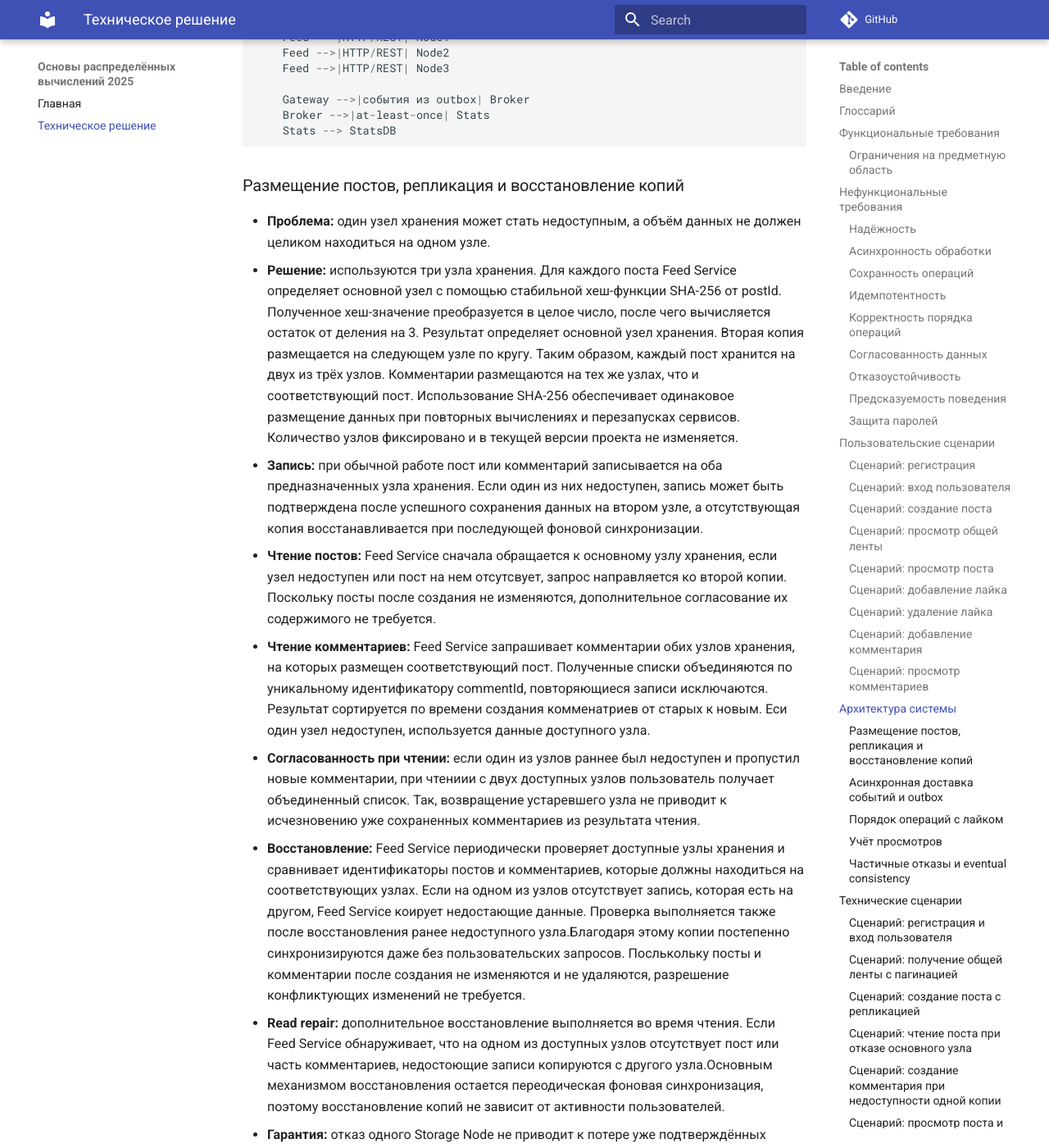
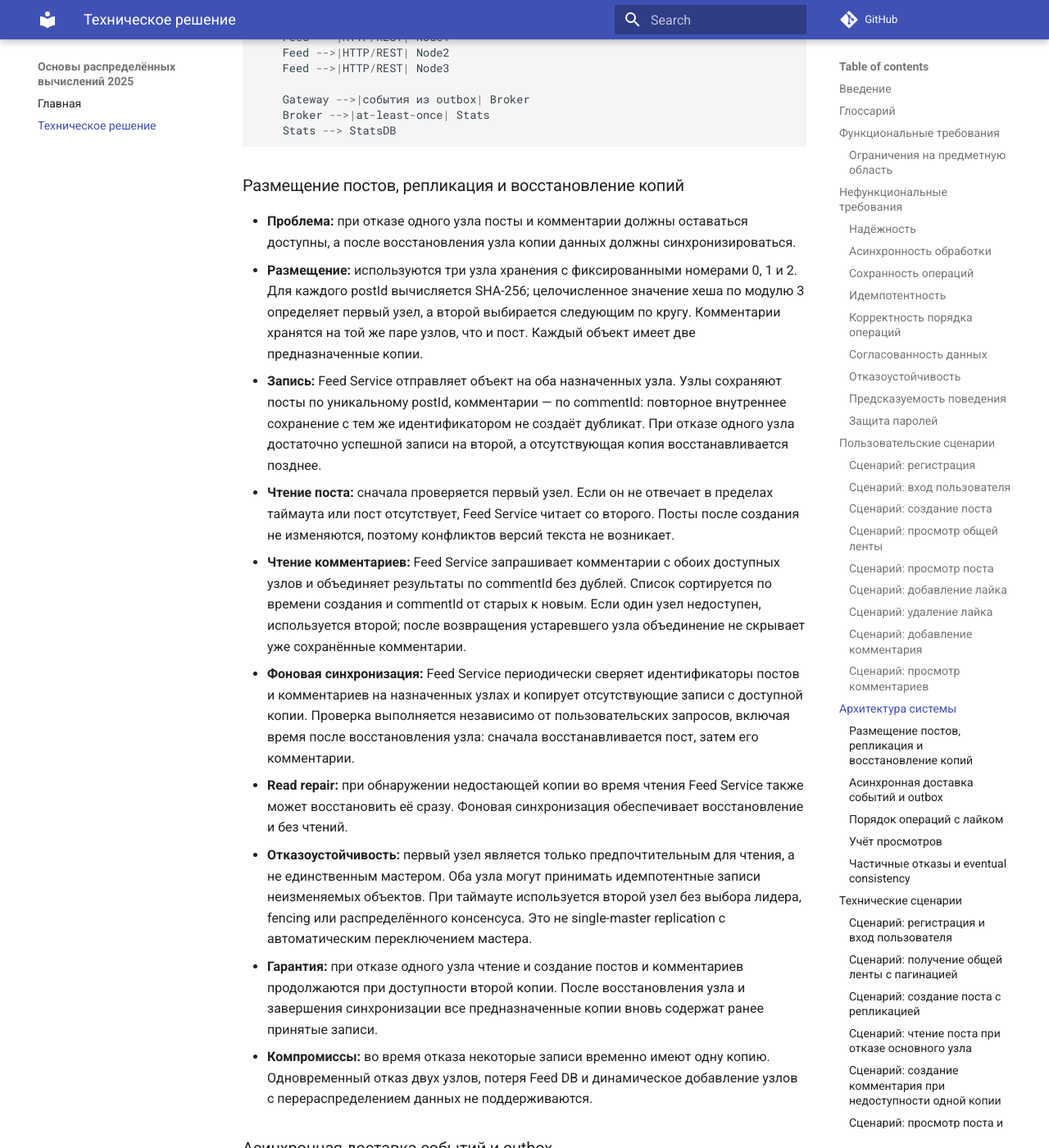
Before and after one commit to spbu-ds-practicum-2026/brigada, an MkDocs documentation site: the page built from docs/tr.md, in a window 1280 px wide and 1400 px high, scrolled down 10352 px. Shown: the whole window at 82% size. Built offline with MkDocs 1.6.1 and Material for MkDocs 9.7.7, drawn with Linux system fonts in a browser that asks for light colours; comment, search, counter and statistics services are not loaded; some of the changed text lies outside the part shown.

Commit message:
Уточнены гарантии отказоустойчивости и простой механизм репликации

```diff
--- a/docs/tr.md
+++ b/docs/tr.md
@@ -381,16 +381,16 @@ graph TD
 
 ### Размещение постов, репликация и восстановление копий
 
-- **Проблема:** один узел хранения может стать недоступным, а объём данных не должен целиком находиться на одном узле.
-- **Решение:** используются три узла хранения. Для каждого поста Feed Service определяет основной узел с помощью стабильной хеш-функции SHA-256 от postId. Полученное хеш-значение преобразуется в целое число, после чего вычисляется остаток от деления на 3. Результат определяет основной узел хранения. Вторая копия размещается на следующем узле по кругу. Таким образом, каждый пост хранится на двух из трёх узлов. Комментарии размещаются на тех же узлах, что и соответствующий пост. Использование SHA-256 обеспечивает одинаковое размещение данных при повторных вычислениях и перезапусках сервисов. Количество узлов фиксировано и в текущей версии проекта не изменяется.
-- **Запись:** при обычной работе пост или комментарий записывается на оба предназначенных узла хранения. Если один из них недоступен, запись может быть подтверждена после успешного сохранения данных на втором узле, а отсутствующая копия восстанавливается при последующей фоновой синхронизации.
-- **Чтение постов:** Feed Service сначала обращается к основному узлу хранения, если узел недоступен или пост на нем отсутсвует, запрос направляется ко второй копии. Поскольку посты после создания не изменяются, дополнительное согласование их содержимого не требуется.
-- **Чтение комментариев:** Feed Service запрашивает комментарии обих узлов хранения, на которых размещен соответствующий пост. Полученные списки объединяются по уникальному идентификатору commentId, повторяющиеся записи исключаются. Результат сортируется по времени создания комменатриев от старых к новым. Еси один узел недоступен, используется данные доступного узла.
-- **Согласованность при чтении:** если один из узлов раннее был недоступен и пропустил новые комментарии, при чтениии с двух доступных узлов пользователь получает объединенный список. Так, возвращение устаревшего узла не приводит к исчезновению уже сохраненных комментариев из результата чтения.
-- **Восстановление:** Feed Service периодически проверяет доступные узлы хранения и сравнивает идентификаторы постов и комментариев, которые должны находиться на соответствующих узлах. Если на одном из узлов отсутствует запись, которая есть на другом, Feed Service коирует недостающие данные. Проверка выполняется также после восстановления ранее недоступного узла.Благодаря этому копии постепенно синхронизируются даже без пользовательских запросов. Послькольку посты и комментарии после создания не изменяются и не удаляются, разрешение конфликтующих изменений не требуется.
-- **Read repair:** дополнительное восстановление выполняется во время чтения. Если Feed Service обнаруживает, что на одном из доступных узлов отсутствует пост или часть комментариев, недостоющие записи копируются с другого узла.Основным механизмом восстановления остается переодическая фоновая синхронизация, поэтому восстановление копий не зависит от активности пользователей.
-- **Гарантия:** отказ одного Storage Node не приводит к потере уже подтверждённых постов и комментариев и не блокирует операции с контентом, если доступна вторая копия.
-- **Компромиссы:** при работе с одним доступным экземпляром данных временно уменьшается число копий. Проект не решает отказ двух узлов одновременно и не реализует динамическое добавление узлов без перераспределения данных.
+- **Проблема:** при отказе одного узла посты и комментарии должны оставаться доступны, а после восстановления узла копии данных должны синхронизироваться.
+- **Размещение:** используются три узла хранения с фиксированными номерами 0, 1 и 2. Для каждого postId вычисляется SHA-256; целочисленное значение хеша по модулю 3 определяет первый узел, а второй выбирается следующим по кругу. Комментарии хранятся на той же паре узлов, что и пост. Каждый объект имеет две предназначенные копии.
+- **Запись:** Feed Service отправляет объект на оба назначенных узла. Узлы сохраняют посты по уникальному postId, комментарии — по commentId: повторное внутреннее сохранение с тем же идентификатором не создаёт дубликат. При отказе одного узла достаточно успешной записи на второй, а отсутствующая копия восстанавливается позднее.
+- **Чтение поста:** сначала проверяется первый узел. Если он не отвечает в пределах таймаута или пост отсутствует, Feed Service читает со второго. Посты после создания не изменяются, поэтому конфликтов версий текста не возникает.
+- **Чтение комментариев:** Feed Service запрашивает комментарии с обоих доступных узлов и объединяет результаты по commentId без дублей. Список сортируется по времени создания и commentId от старых к новым. Если один узел недоступен, используется второй; после возвращения устаревшего узла объединение не скрывает уже сохранённые комментарии.
+- **Фоновая синхронизация:** Feed Service периодически сверяет идентификаторы постов и комментариев на назначенных узлах и копирует отсутствующие записи с доступной копии. Проверка выполняется независимо от пользовательских запросов, включая время после восстановления узла: сначала восстанавливается пост, затем его комментарии.
+- **Read repair:** при обнаружении недостающей копии во время чтения Feed Service также может восстановить её сразу. Фоновая синхронизация обеспечивает восстановление и без чтений.
+- **Отказоустойчивость:** первый узел является только предпочтительным для чтения, а не единственным мастером. Оба узла могут принимать идемпотентные записи неизменяемых объектов. При таймауте используется второй узел без выбора лидера, fencing или распределённого консенсуса. Это не single-master replication с автоматическим переключением мастера.
+- **Гарантия:** при отказе одного узла чтение и создание постов и комментариев продолжаются при доступности второй копии. После восстановления узла и завершения синхронизации все предназначенные копии вновь содержат ранее принятые записи.
+- **Компромиссы:** во время отказа некоторые записи временно имеют одну копию. Одновременный отказ двух узлов, потеря Feed DB и динамическое добавление узлов с перераспределением данных не поддерживаются.
 
 ### Асинхронная доставка событий и outbox
 
@@ -422,11 +422,12 @@ graph TD
 
 ### Частичные отказы и eventual consistency
 
-- **Проблема:** в распределённой системе разные компоненты могут быть временно недоступны независимо друг от друга.
-- **Решение для узла хранения:** Feed Service обнаруживает отсутствие ответа по таймауту и использует вторую копию данных. После восстановления узла выполняется синхронизация недостающих данных.
-- **Решение для статистики:** если Stats Service остановлен, события продолжают храниться в outbox и/или очереди брокера. Работа с постами и комментариями продолжается. При чтении счётчиков API Gateway использует короткий таймаут и при недоступности статистики возвращает контент без счётчиков.
-- **Гарантия:** временный отказ одного узла хранения или обработчика статистики не приводит к полной недоступности MiniFeed. После восстановления и обработки накопившихся данных копии контента и статистика сходятся к актуальному состоянию.
-- **Компромиссы:** в период отказа пользователь может видеть устаревшие счётчики либо не видеть их вовсе. Высокая доступность API Gateway, Feed Service, RabbitMQ и их локальных баз в текущем учебном проекте отдельно не реализуется.
+- **Проблема:** отдельный узел хранения или компонент статистики может перестать отвечать, тогда как остальная система работает.
+- **Отказ узла хранения:** Feed Service ограничивает ожидание HTTP-запросов таймаутом. Если один из назначенных узлов недоступен, чтение и запись продолжаются через второй. После восстановления недостающие копии возвращаются фоновой синхронизацией.
+- **Отказ Stats Service:** регистрация, вход, лента, посты и комментарии продолжают работать. События лайков и просмотров сохраняются в outbox API Gateway, а после восстановления Stats Service доходят до обработки. Счётчики временно могут не отображаться.
+- **Отказ RabbitMQ:** принятые события остаются в outbox и повторно публикуются после восстановления брокера. Обновление статистики не блокирует работу с контентом.
+- **Гарантия:** при отдельном отказе одного Storage Node либо временной остановке Stats Service или RabbitMQ сохраняется заявленная доступность пользовательских операций. После восстановления и обработки очереди копии данных и статистика сходятся.
+- **Компромиссы:** короткий таймаут ускоряет переключение, но может принять медленный узел за отказавший. API Gateway, Feed Service и их SQLite-базы не имеют резервных экземпляров. Одновременный отказ двух узлов хранения не поддерживается.
 
 ---
 
@@ -559,7 +560,7 @@ sequenceDiagram
 5. Feed Service обращается к реплике и получает пост.
 6. API Gateway дополнительно запрашивает текущие счётчики у Stats Service. Если статистика недоступна, пост возвращается без счётчиков.
 7. Клиент получает пост.
-8. После восстановления основного узла Feed Service при чтении или отдельной синхронизации восстанавливает отсутствующую либо устаревшую копию.
+8. После восстановления основного узла фоновая синхронизация восстанавливает недостающую копию даже без новых запросов на чтение поста.
 
 ~~~mermaid
 sequenceDiagram
@@ -585,7 +586,7 @@ sequenceDiagram
 2. Feed Service по postId определяет два узла, на которых должны находиться пост и его комментарии.
 3. Комментарий получает уникальный commentId.
 4. Feed Service пытается записать комментарий на оба узла.
-5. Если один узел недоступен, комментарий сохраняется на доступном узле, а для второго создаётся отметка о необходимости восстановления.
+5. Если один узел недоступен, комментарий сохраняется на доступном узле; недостающая копия восстанавливается при фоновой синхронизации.
 6. После возвращения узла недостающий комментарий копируется на него.
 7. Повторное сохранение того же commentId не создаёт второй комментарий.
 
@@ -716,11 +717,11 @@ sequenceDiagram
    - запускать три экземпляра сервиса с независимыми локальными базами.
 
 4. **Feed Service**
-   - реализовать создание postId и hash-размещение постов;
+   - реализовать создание postId и размещение постов по SHA-256;
    - реализовать две копии каждого поста и комментариев;
    - реализовать индекс общей ленты и загрузку по 20 постов;
    - реализовать таймаут и переключение на вторую копию;
-   - реализовать отметки о недостающих копиях и read repair.
+   - реализовать фоновую синхронизацию копий и read repair.
 
 5. **Stats Service**
    - подключить RabbitMQ;
@@ -766,7 +767,7 @@ sequenceDiagram
   - комментарии размещаются на тех же узлах, что и пост;
   - при остановке одного Storage Node чтение выполняется со второй копии;
   - при остановке одного Storage Node новый пост и комментарий сохраняются на доступной копии;
-  - после восстановления узла read repair восстанавливает недостающие посты и комментарии.
+  - после восстановления узла фоновая синхронизация возвращает недостающие посты и комментарии даже без пользовательских запросов;
   - тест восстановления незавершенной публикации: Feed Service останавливается после сохранения поста на узле хранения, но до изменения статуса в Feed DB. После перезапуска сервис завершает публикацию без создания дубликатов. Пост появляется в общей ленте один раз.
 
 - **Тесты доставки событий**
```
